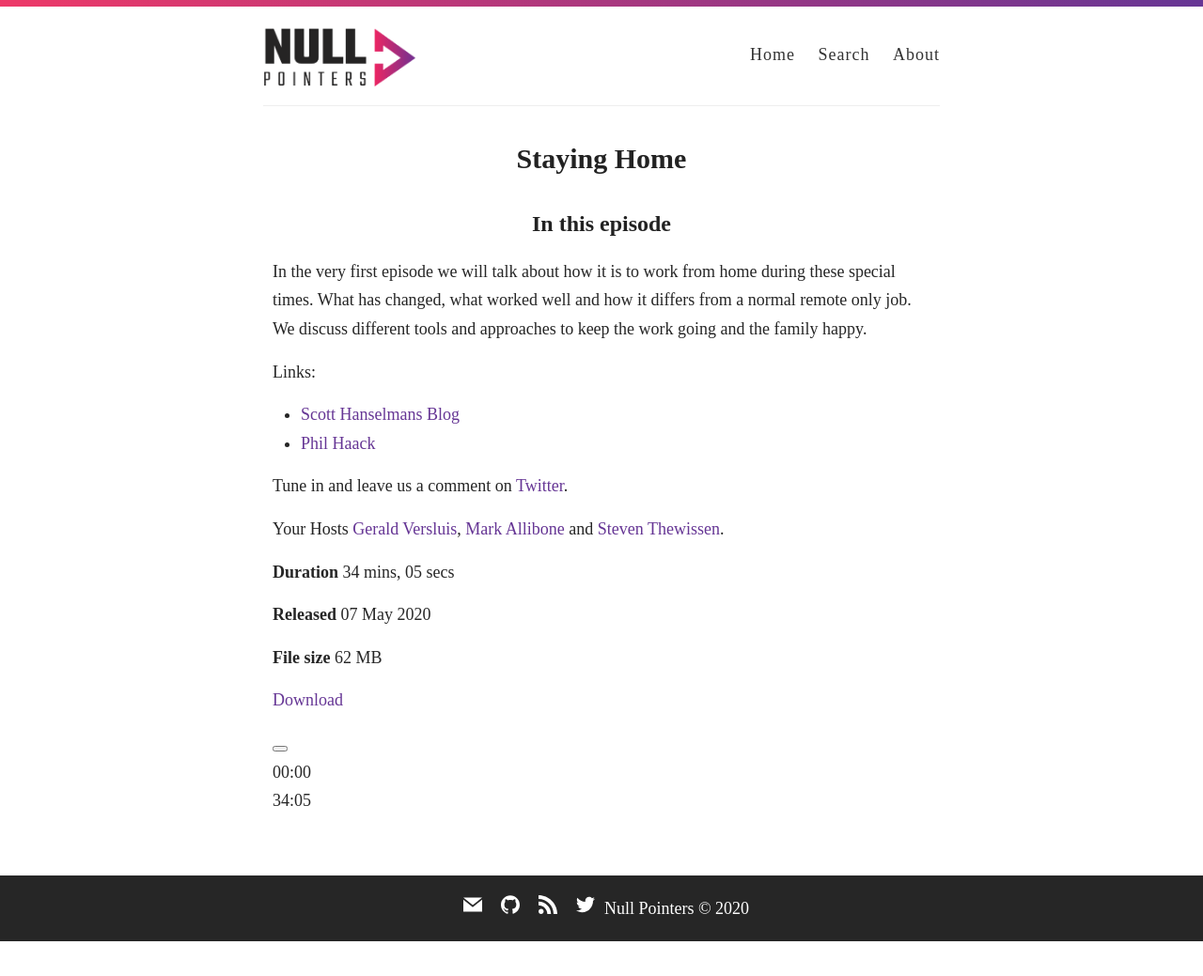
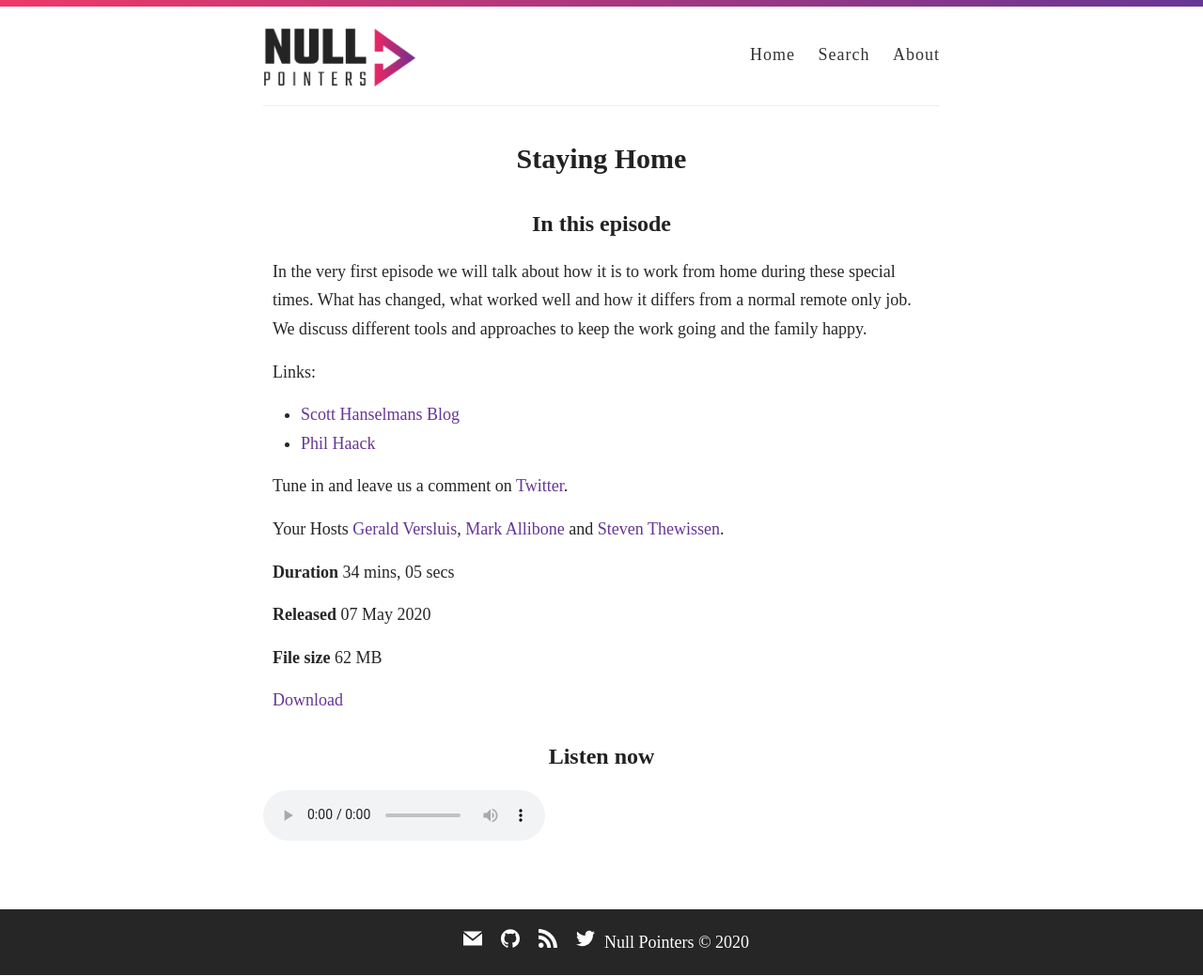
Before and after one commit to nullpointersio/website, a Jekyll site: the page built from _posts/2020-05-07-corona.markdown, in a window 1280 px wide. Shown: the whole page at 94% size. Built offline with Jekyll 4.4.1, drawn with Linux system fonts in a browser that asks for light colours; some web fonts are replaced; before the commit the page ends 1002 px from its top, so only the background shows below that.

Commit message:
Update podcast-player.html

```diff
--- a/_includes/podcast-player.html
+++ b/_includes/podcast-player.html
@@ -1,4 +1,10 @@
-<div id="playback">
+<h2>Listen now</h2>
+<audio controls="" preload="auto" style=" width:300px;">
+	<source src="{{ page.file }}" type="{{ page.file_type }}">
+	Your browser does not support the audio element.
+</audio>
+
+<!--<div id="playback">
 	<div class="container">
 		<audio id="music" preload="true">
 			<source src="{{ page.file }}" type="{{ page.file_type }}">
@@ -20,4 +26,4 @@
 			</div>
 		</div>
 	</div>
-</div>
+</div>-->
```
